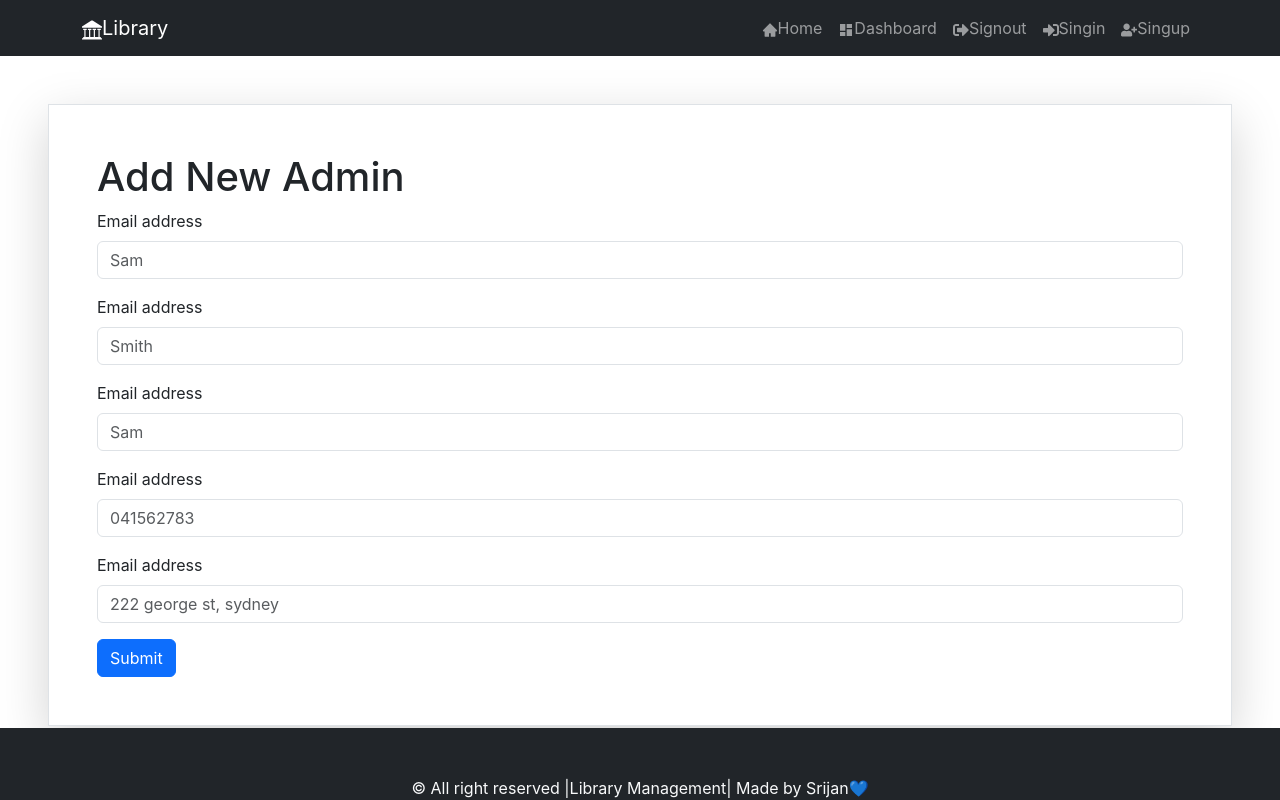
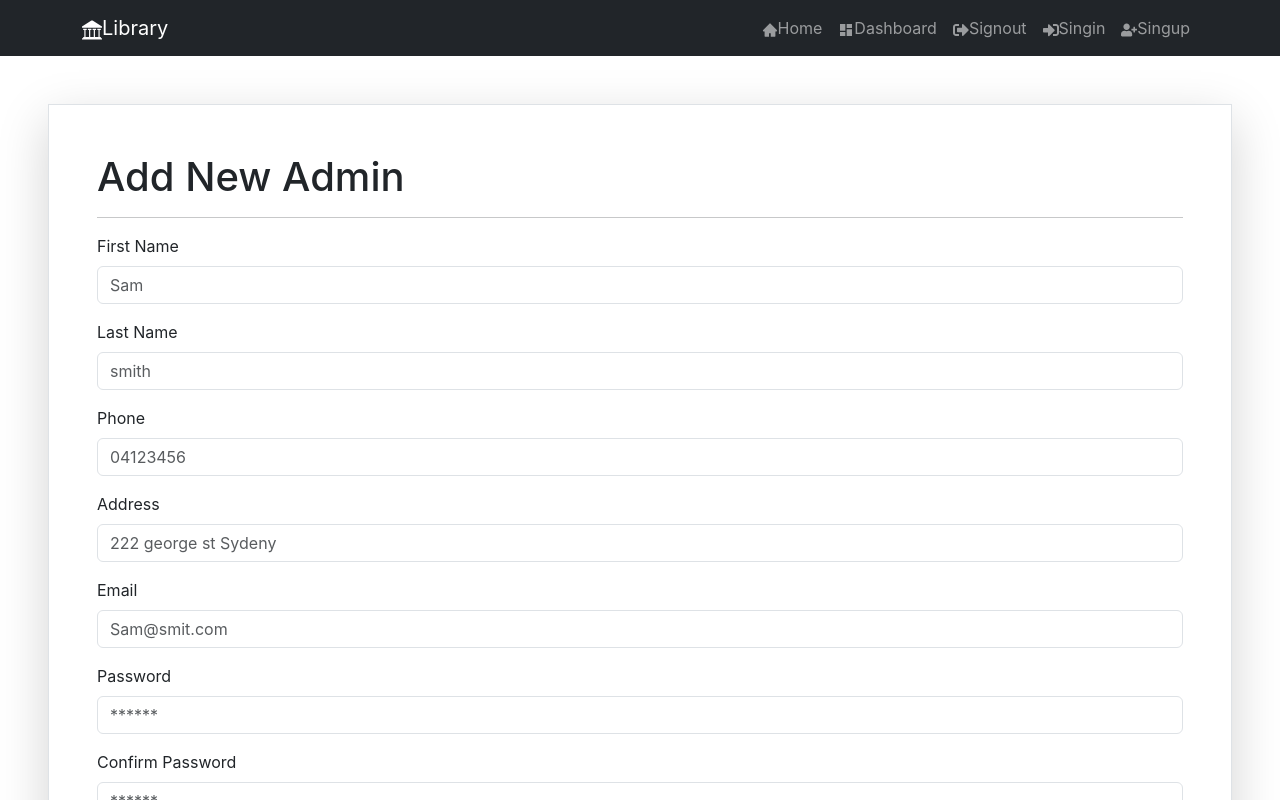
Before and after one commit to Srijan1231/Library_client, a React (Create React App) app: page /new-user in a window 1280 px wide. Shown: the top 800 px of the page. Built offline with nearby package versions, Linux system fonts and the light colour scheme.

Commit message:
custominput, signin, signup, axios

```diff
--- a/src/App.js
+++ b/src/App.js
@@ -3,7 +3,7 @@ import "./App.css";
 import "react-toastify/dist/ReactToastify.css";
 import { Routes, Route } from "react-router-dom";
 import { Home } from "./component/pages/home/Home.js";
-import { Signin } from "./component/pages/signup-signin/Signin.js";
+import Signin from "./component/pages/signup-signin/Signin.js";
 import Signup from "./component/pages/signup-signin/Signup.js";
 
 function App() {
--- a/src/component/custom-input/CustomInput.js
+++ b/src/component/custom-input/CustomInput.js
@@ -3,7 +3,7 @@ import Form from "react-bootstrap/Form";
 const CustomInput = ({ label, ...rest }) => {
   return (
     <Form.Group className="mb-3">
-      <Form.Label>Email address</Form.Label>
+      <Form.Label>{label}</Form.Label>
       <Form.Control {...rest} />
     </Form.Group>
   );
--- a/src/component/pages/signup-signin/Signin.js
+++ b/src/component/pages/signup-signin/Signin.js
@@ -1,7 +1,39 @@
-import React from 'react'
+import React from "react";
+import Button from "react-bootstrap/Button";
+import Form from "react-bootstrap/Form";
+import { Header } from "../../layout/Header";
+import { Footer } from "../../layout/Footer";
 
-export const Signin = () => {
+const Signin = () => {
   return (
-    <section className='main'>Signin</section>
-  )
-}
+    <div>
+      <Header />
+      <section className="main">
+        <Form className="m-5 p-5 border shadow-lg">
+          <Form.Group className="mb-3" controlId="formBasicEmail">
+            <Form.Label>Email address</Form.Label>
+            <Form.Control type="email" placeholder="Enter email" />
+            <Form.Text className="text-muted">
+              We'll never share your email with anyone else.
+            </Form.Text>
+          </Form.Group>
+
+          <Form.Group className="mb-3" controlId="formBasicPassword">
+            <Form.Label>Password</Form.Label>
+            <Form.Control type="password" placeholder="Password" />
+          </Form.Group>
+          <Form.Group className="mb-3" controlId="formBasicCheckbox">
+            <Form.Check type="checkbox" label="Check me out" />
+          </Form.Group>
+          <Button variant="primary" type="submit">
+            Submit
+          </Button>
+        </Form>
+      </section>
+
+      <Footer />
+    </div>
+  );
+};
+
+export default Signin;
--- a/src/component/pages/signup-signin/Signup.js
+++ b/src/component/pages/signup-signin/Signup.js
@@ -6,6 +6,41 @@ import { Button } from "react-bootstrap";
 import CustomInput from "../../custom-input/CustomInput.js";
 import { Header } from "../../layout/Header.js";
 import { Footer } from "../../layout/Footer.js";
+import { toast } from "react-toastify";
+import { postUser } from "../../../helper/axios.js";
+
+const SignUp = () => {
+  const [form, setForm] = useState({});
+
+  const handleOnChange = (e) => {
+    const { name, value } = e.target;
+
+    setForm({
+      ...form,
+      [name]: value,
+    });
+  };
+
+  const handleOnSubmit = async (e) => {
+    e.preventDefault();
+
+    const { confirmPassword, ...rest } = form;
+
+    if (confirmPassword !== form.password) {
+      return toast.error("Password do not match");
+    }
+
+    // call api and send rest obj
+
+    const dataPromise = postUser(rest);
+
+    toast.promise(dataPromise, {
+      pending: "Please wait...",
+    });
+
+    const { status, message } = await dataPromise;
+    toast[status](message);
+  };
 
   const inputs = [
     {
@@ -19,56 +54,67 @@ const inputs = [
       label: "Last Name",
       name: "lName",
       required: true,
-    placeholder: "Smith",
+      placeholder: "smith",
+      type: "text",
+    },
+    {
+      label: "Phone ",
+      name: "phone",
+
+      placeholder: "04123456",
+      type: "number",
+    },
+    {
+      label: "Address",
+      name: "address",
+
+      placeholder: "222 george st Sydeny",
       type: "text",
     },
     {
       label: "Email",
-    name: "Email",
+      name: "email",
       required: true,
-    placeholder: "Sam",
-    type: "text",
+      placeholder: "Sam@smit.com",
+      type: "email",
     },
     {
-    label: "Phone",
-    name: "phone",
+      label: "Password",
+      name: "password",
       required: true,
-    placeholder: "041562783",
-    type: "tel",
+      placeholder: "******",
+      type: "password",
+      minLength: "6",
     },
     {
-    label: "Address",
-    name: "address",
-    required: "true",
-    placeholder: "222 george st, sydney",
-    type: "text",
+      label: "Confirm Password",
+      name: "confirmPassword",
+      required: true,
+      placeholder: "******",
+      type: "password",
+      minLength: "6",
     },
   ];
-const SignUp = () => {
-  const [form, setForm] = useState({});
-
-  const handldeOnChange = (e) => {
-    const { name, value } = e.target;
-
-    console.log(form);
-  };
   return (
-    <>
+    <div>
       <Header />
       <section className="main">
-        <Form className="m-5 p-5 border shadow-lg">
-          <h1> Add New Admin</h1>
+        <Form className="m-5 p-5 border shadow-lg" onSubmit={handleOnSubmit}>
+          <h1>Add New Admin</h1>
+          <hr />
           {inputs.map((item, i) => (
-            <CustomInput key={i} {...item} />
+            <CustomInput key={i} {...item} onChange={handleOnChange} />
           ))}
 
+          <div className="d-grid">
             <Button variant="primary" type="submit">
-            Submit
+              Add New Admin
             </Button>
+          </div>
         </Form>
       </section>
       <Footer />
-    </>
+    </div>
   );
 };
 
--- a/src/helper/axios.js
+++ b/src/helper/axios.js
@@ -1,13 +1,10 @@
 import axios from "axios";
-export const postUser = async (data) => {
+export const postUser = async (userData) => {
   const rootAPI = "http://localhost:8000";
   const userAPI = rootAPI + "/api/v1/user";
   try {
-    const resp = await axios.post(userAPI, data);
-    return {
-      status: "success",
-      message: resp.data.message,
-    };
+    const { data } = await axios.post(userAPI, userData);
+    return data;
   } catch (error) {
     return {
       status: "error",
```
Lines whose indentation alone changed are shown as unchanged.
